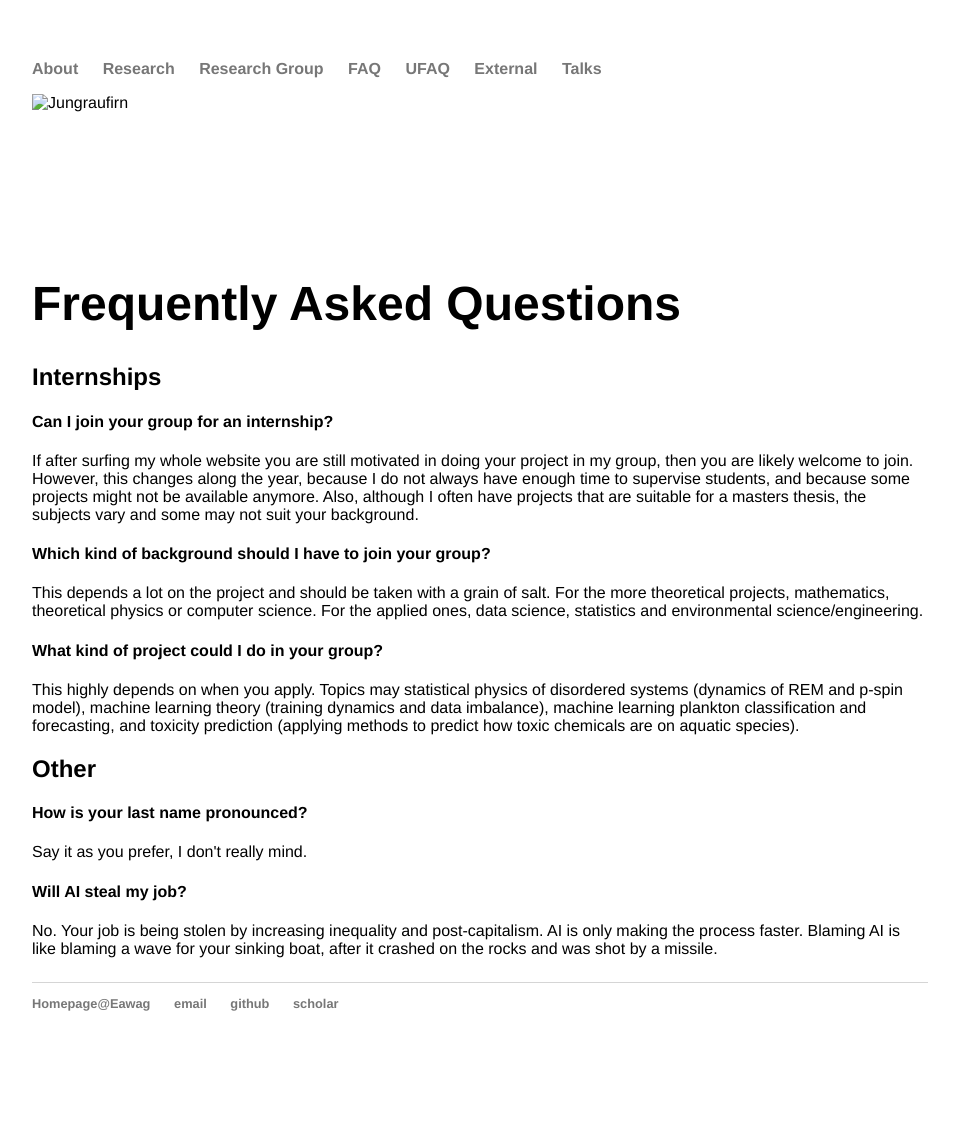
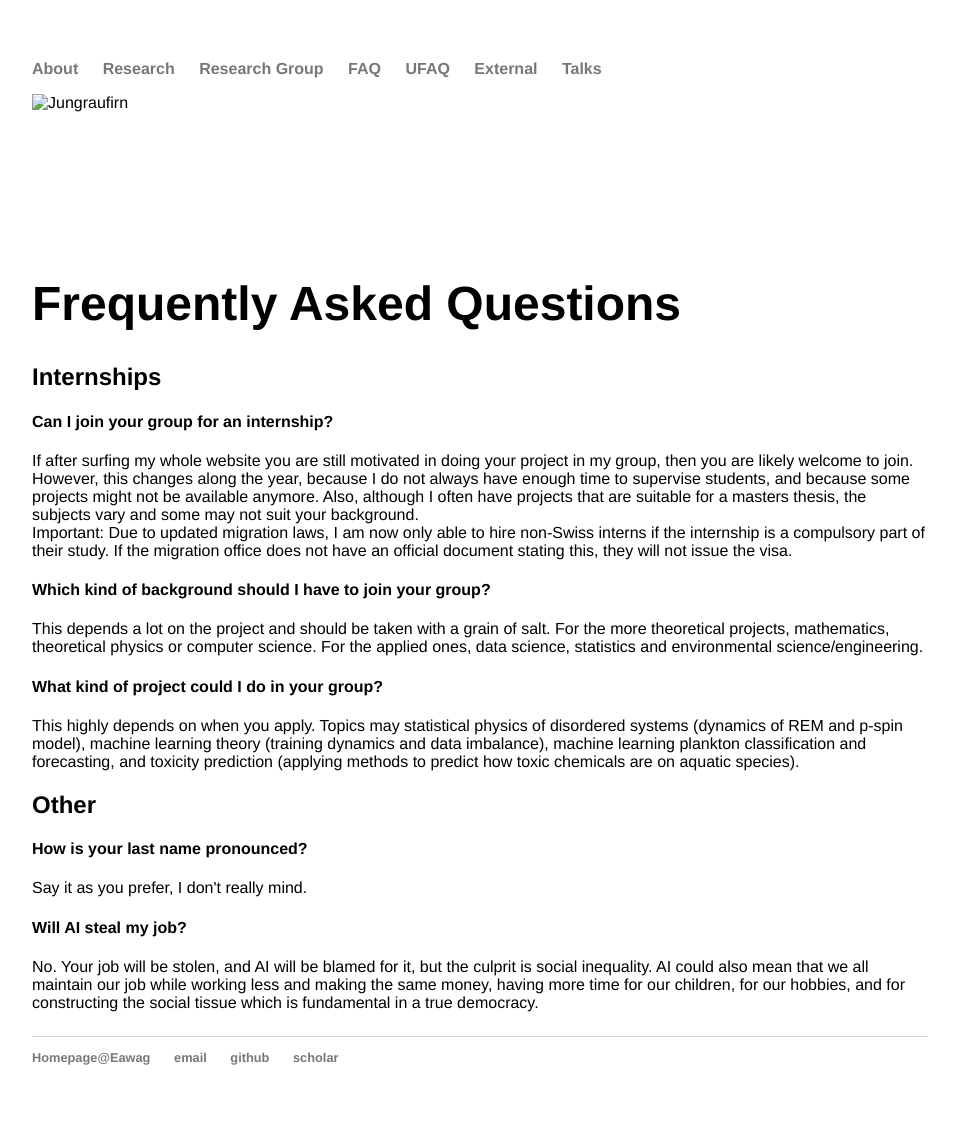
Before and after one commit to mbaityje/mbaityje.github.io, a Jekyll site: the page built from faq/index.html, in a window 1280 px wide. Shown: the whole page, without its empty margins (160-1115 px from the left). Built offline with Jekyll 4.4.1, drawn with Linux system fonts in a browser that asks for light colours; before the commit the page ends 1071 px from its top, so only the background shows below that.

Commit message:
Updated faq

```diff
--- a/faq/index.html
+++ b/faq/index.html
@@ -12,6 +12,8 @@ title: UFAQ
 		If after surfing my whole website you are still motivated in doing your project in my group, then you are likely welcome to join.
 		However, this changes along the year, because I do not always have enough time to supervise students, and because some projects might not be available anymore.
 		Also, although I often have projects that are suitable for a masters thesis, the subjects vary and some may not suit your background.
+		</br>
+		Important: Due to updated migration laws, I am now only able to hire non-Swiss interns if the internship is a compulsory part of their study. If the migration office does not have an official document stating this, they will not issue the visa.
 
 		<h4>Which kind of background should I have to join your group?</h4>
 		This depends a lot on the project and should be taken with a grain of salt. For the more theoretical projects, mathematics, theoretical physics or computer science. For the applied ones, data science, statistics and environmental science/engineering.
@@ -24,7 +26,8 @@ title: UFAQ
 		Say it as you prefer, I don't really mind.
 
  		<h4>Will AI steal my job?</h4>
-		No. Your job is being stolen by increasing inequality and post-capitalism. AI is only making the process faster. Blaming AI is like blaming a wave for your sinking boat, after it crashed on the rocks and was shot by a missile.
+		No. Your job will be stolen, and AI will be blamed for it, but the culprit is social inequality.
+		AI could also mean that we all maintain our job while working less and making the same money, having more time for our children, for our hobbies, and for constructing the social tissue which is fundamental in a true democracy.
 	</p>
 
 </div><!-- /.blurb -->
```
